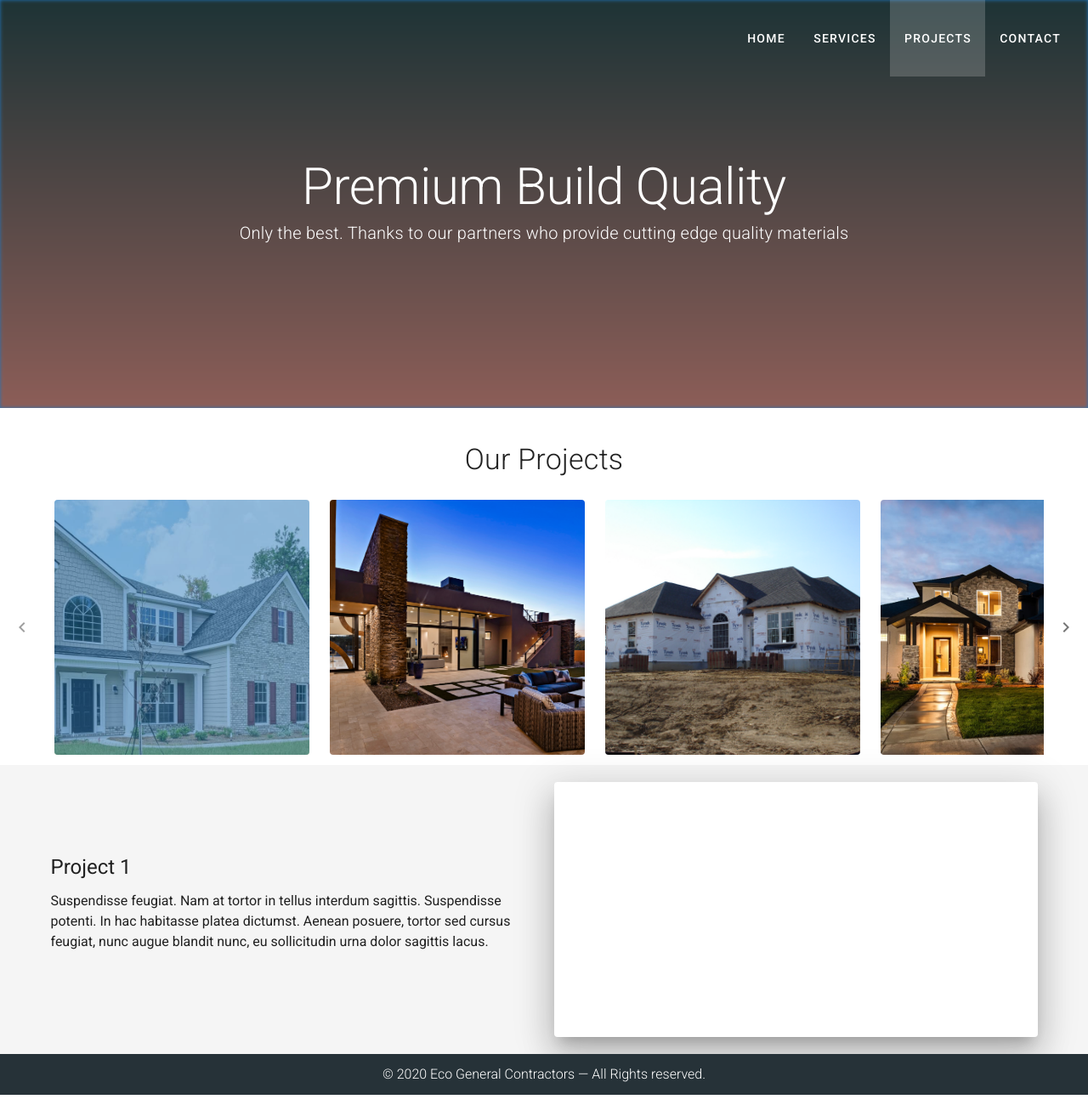
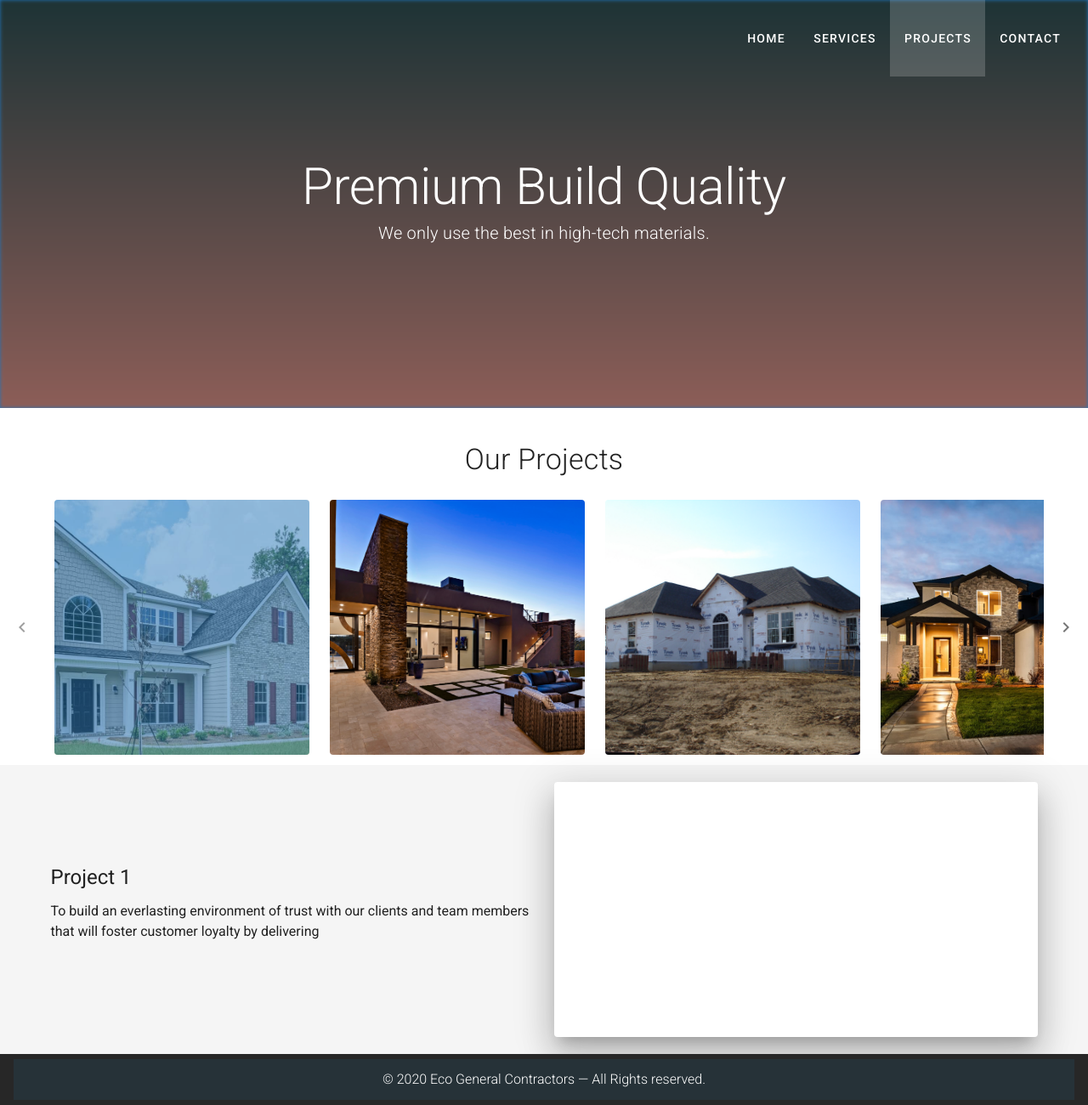
Before and after one commit to nicegrapes/ecogeneralsite, a Vue app: page /projects in a window 1280 px wide. Shown: the whole page at 85% size. Built offline with nearby package versions, Linux system fonts and the light colour scheme.

Commit message:
removing some bloat

```diff
--- a/src/components/core/Footer.vue
+++ b/src/components/core/Footer.vue
@@ -3,48 +3,8 @@
     class="d-flex justify-space-around"
     dark
     height="auto"
-    padless
   >
     <v-row class="ma-0 font-weight-light d-flex justify-center">
-      <!-- <v-col
-        class="grey darken-3 pa-5 d-flex justify-space-around"
-        cols="12"
-        md="6"
-      >
-        <ul class="body-1 pl-2">
-          <li
-            v-for="(c, i) in company"
-            :key="i"
-            class="mb-3"
-          >
-            <a
-              class="transition-swing"
-              href="#"
-              v-text="c"
-            />
-          </li>
-        </ul>
-      </v-col> -->
-      <!-- <v-col
-        class="grey darken-3 pa-5"
-        cols="12"
-        md="6"
-      >
-        <v-row>
-          <v-col
-            v-for="(category, i) in categories"
-            :key="i"
-            cols="12"
-            md="6"
-          >
-            <a
-              href="#"
-              v-text="category"
-            />
-          </v-col>
-        </v-row>
-      </v-col> -->
-
       <v-col
         class="text-center blue-grey darken-4 pa-3"
         cols="12"
--- a/src/components/core/Jumbotron.vue
+++ b/src/components/core/Jumbotron.vue
@@ -41,19 +41,19 @@
       titles: {
         home: {
           title: 'Build your future',
-          subtitle: 'Bringing the quality you deserve.'
+          subtitle: 'Bringing you the quality you deserve.'
         },
         services: {
           title: 'Next Gen Development',
-          subtitle: 'Next Gen is the future of Insurance, we are here to leverage this amazing technology.'
+          subtitle: 'Technology is changing the game and its awesome.'
         },
         projects: {
           title: 'Premium Build Quality',
-          subtitle: 'Only the best. Thanks to our partners who provide cutting edge quality materials'
+          subtitle: 'We only use the best in high-tech materials.'
         },
         contact: {
-          title: 'Contact Us',
-          subtitle: 'You can reach out to us via our contact form.'
+          title: 'Your Thoughts Count',
+          subtitle: 'Send us a message.'
         }
       }
     }),
--- a/src/views/Projects.vue
+++ b/src/views/Projects.vue
@@ -62,7 +62,7 @@
                   Project {{ model + 1 }}
                 </h3>
                 <p class="mb-0">
-                  Suspendisse feugiat. Nam at tortor in tellus interdum sagittis. Suspendisse potenti. In hac habitasse platea dictumst. Aenean posuere, tortor sed cursus feugiat, nunc augue blandit nunc, eu sollicitudin urna dolor sagittis lacus.
+                  {{ descriptions[model]}}
                 </p>
               </v-col>
               <v-col
@@ -107,6 +107,15 @@
         '/static/project5.png',
         '/static/project6.png',
         '/static/project7.png'
+      ],
+      descriptions: [
+        'To build an everlasting environment of trust with our clients and team members that will foster customer loyalty by delivering',
+        'To build an everlasting environment of trust with our clients and team members that will foster customer loyalty by delivering',
+        'To build an everlasting environment of trust with our clients and team members that will foster customer loyalty by delivering',
+        'To build an everlasting environment of trust with our clients and team members that will foster customer loyalty by delivering',
+        'To build an everlasting environment of trust with our clients and team members that will foster customer loyalty by delivering',
+        'To build an everlasting environment of trust with our clients and team members that will foster customer loyalty by delivering',
+        'To build an everlasting environment of trust with our clients and team members that will foster customer loyalty by delivering'
       ]
     })
   }
```
Also changed, not shown: public/static/project6.png, 1 other file (tests, documents, lock files or other folders).
